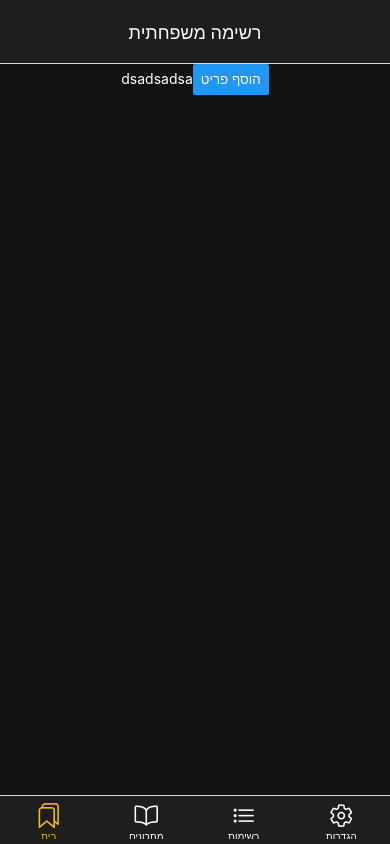
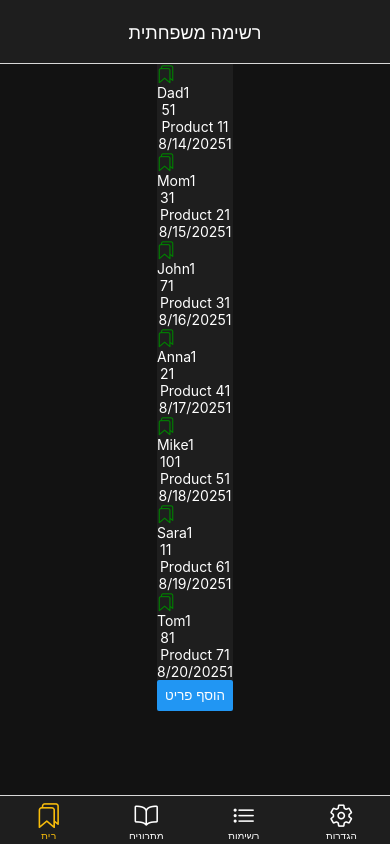
Before and after one commit to tomerkmor/FamilyCart1, a React Native app: screen /Home in a window 390 px wide. Built offline with nearby package versions, Linux system fonts and the light colour scheme.

Commit message:
Updated work changes

```diff
--- a/App.js
+++ b/App.js
@@ -121,8 +121,10 @@ function AppOverviewTabs() {
 
 export default function App() {
   //const { theme, toggleTheme, themeName } = useContext(ThemeContext);
+  //style={theme.statusBarStyle}
   return (
     <>
+      <StatusBar />
       <ThemeProvider>
         <NavigationContainer>
           <Stack.Navigator>
--- /dev/null
+++ b/Components/Product.js
@@ -0,0 +1,59 @@
+import { StyleSheet, Text, View } from "react-native";
+import { Ionicons } from "@expo/vector-icons";
+import ThemedText from "./ThemedText";
+import ThemedView from "./ThemedView";
+import { useContext } from "react";
+import { ThemeContext } from "../App";
+
+function Product({ productData }) {
+  const { theme } = useContext(ThemeContext);
+  if (!productData) return null;
+  return (
+    <View style={[{ backgroundColor: theme.headerBackground }]}>
+      <Ionicons name="bookmarks-outline" color={"green"} size={18} />
+      <View style={styles.username}>
+        <ThemedText>{productData.username}1</ThemedText>
+      </View>
+      <View style={styles.productContainer}>
+        <View>
+          <ThemedText style={styles.quantity}>
+            {productData.quantity}1
+          </ThemedText>
+          <ThemedText style={styles.product}>{productData.product}1</ThemedText>
+        </View>
+        <ThemedText style={styles.date}>
+          {productData.date.toLocaleDateString()}1
+        </ThemedText>
+      </View>
+    </View>
+  );
+}
+
+export default Product;
+
+const styles = StyleSheet.create({
+  container: {
+    alignItems: "center",
+    justifyContent: "center",
+    flexDirection: "row",
+    flex: 1,
+    marginVertical: 4,
+  },
+  username: {
+    flex: 1,
+  },
+  productContainer: {
+    flex: 1,
+    alignItems: "center",
+    justifyContent: "center",
+  },
+  quantity: {
+    flex: 1,
+  },
+  product: {
+    flex: 1,
+  },
+  date: {
+    flex: 1,
+  },
+});
--- /dev/null
+++ b/Components/ProductsList.js
@@ -0,0 +1,73 @@
+import { FlatList } from "react-native";
+import Product from "./Product";
+
+const DUMMY_DATA = [
+  {
+    id: 1,
+    product: "Product 1",
+    date: new Date("2025-08-14"),
+    username: "Dad",
+    quantity: "5",
+    description: "description 1...",
+  },
+  {
+    id: 2,
+    product: "Product 2",
+    date: new Date("2025-08-15"),
+    username: "Mom",
+    quantity: "3",
+    description: "description 2...",
+  },
+  {
+    id: 3,
+    product: "Product 3",
+    date: new Date("2025-08-16"),
+    username: "John",
+    quantity: "7",
+    description: "description 3...",
+  },
+  {
+    id: 4,
+    product: "Product 4",
+    date: new Date("2025-08-17"),
+    username: "Anna",
+    quantity: "2",
+    description: "description 4...",
+  },
+  {
+    id: 5,
+    product: "Product 5",
+    date: new Date("2025-08-18"),
+    username: "Mike",
+    quantity: "10",
+    description: "description 5...",
+  },
+  {
+    id: 6,
+    product: "Product 6",
+    date: new Date("2025-08-19"),
+    username: "Sara",
+    quantity: "1",
+    description: "description 6...",
+  },
+  {
+    id: 7,
+    product: "Product 7",
+    date: new Date("2025-08-20"),
+    username: "Tom",
+    quantity: "8",
+    description: "description 7...",
+  },
+];
+
+function ProductsList() {
+  return (
+    <FlatList
+      data={DUMMY_DATA}
+      renderItem={({ item }) => <Product productData={item} />}
+      keyExtractor={(item) => item.id.toString()}
+    />
+  );
+}
+
+export default ProductsList;
--- a/Screens/HomeScreen.js
+++ b/Screens/HomeScreen.js
@@ -5,6 +5,7 @@ import { ThemeContext } from "../App";
 import ThemedView from "../Components/ThemedView";
 import ThemedText from "../Components/ThemedText";
 import AddItemButton from "../UI/AddItemButton";
+import ProductsList from "../Components/ProductsList";
 
 function HomeScreen() {
   const { theme } = useContext(ThemeContext);
@@ -13,11 +14,10 @@ function HomeScreen() {
   return (
     <ThemedView>
       <ThemedText>
-        <Text>dsa</Text>
-        <Text>dsa</Text>
-        <Text>dsa</Text>
-
-        <AddItemButton />
+        <View>
+          <ProductsList />
+          <AddItemButton />
+        </View>
       </ThemedText>
     </ThemedView>
   );
```
